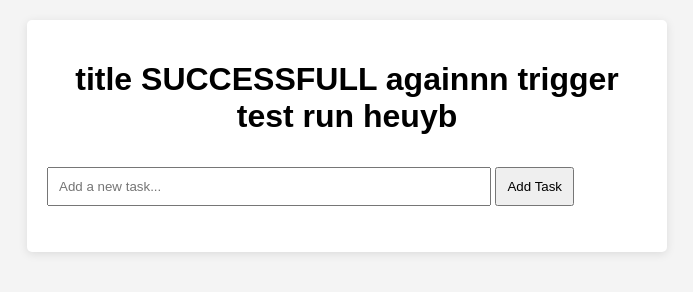
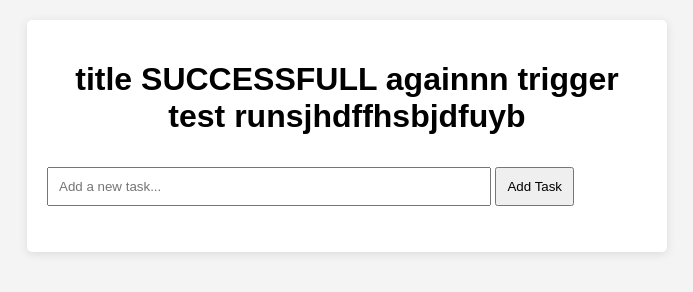
Before and after one commit to ArunKhrishna/To-Do-App-V, a website: page TodoApp/index.html in a window 1280 px wide. Shown: the whole page, without its empty margins (293-986 px from the left). Drawn offline with Linux system fonts and the light colour scheme.

Commit message:
triggering the pipeline

```diff
--- a/TodoApp/index.html
+++ b/TodoApp/index.html
@@ -8,7 +8,7 @@
 </head>
 <body>
     <div id="app">
-        <h1>title SUCCESSFULL againnn trigger test run heuyb</h1>
+        <h1>title SUCCESSFULL againnn trigger test runsjhdffhsbjdfuyb</h1>
         <input type="text" id="task-input" placeholder="Add a new task...">
         <button id="add-task-btn">Add Task</button>
         <ul id="task-list"></ul> <!-- List to display tasks -->
```
